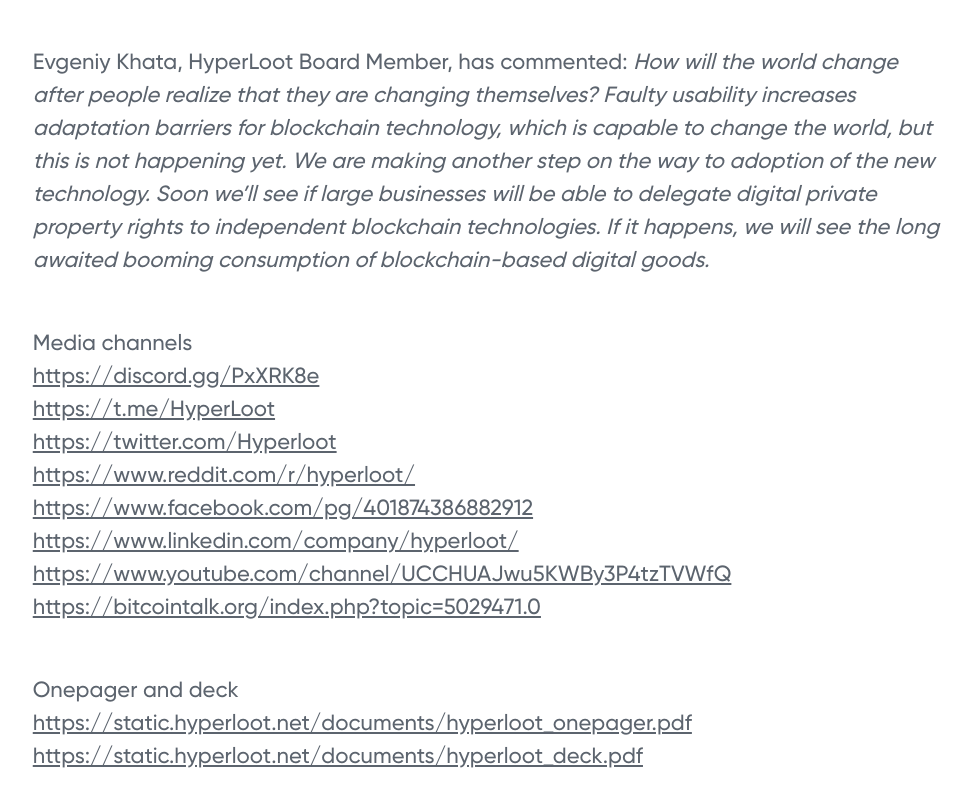
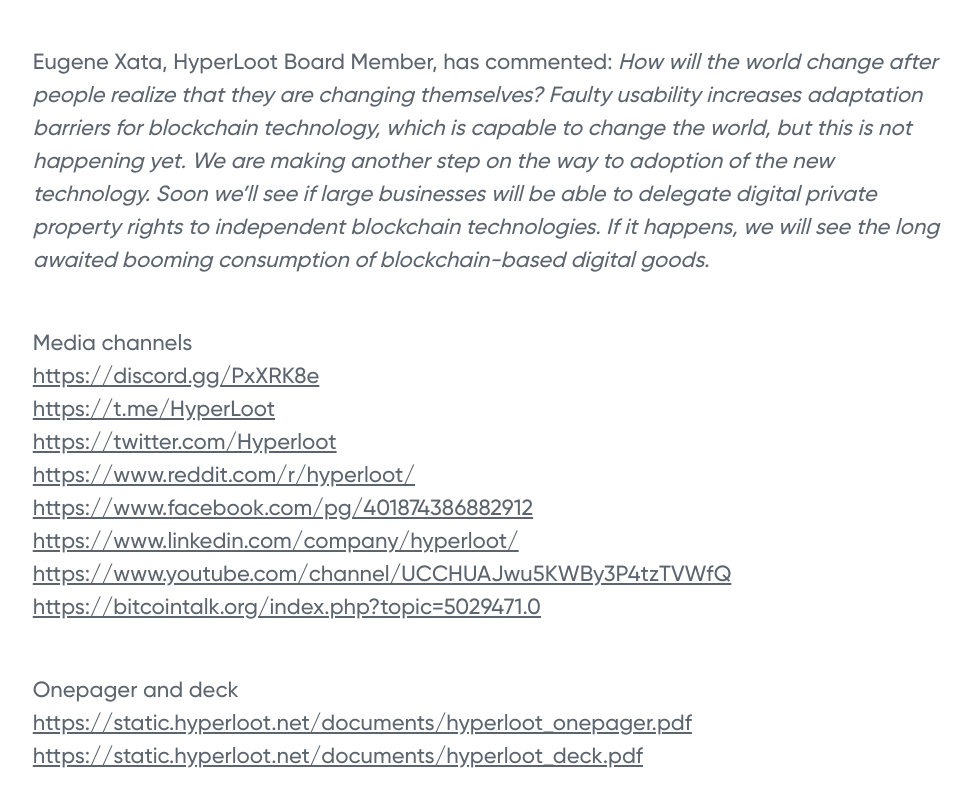
Before and after one commit to hyperloot/hyperloot.net, a plain HTML site: page posts/22-the-new-crypto-wallet_HLT-and-POA/index.html in a window 1280 px wide. Shown: the part 2139-2946 px from the top of the page, without its empty margins (200-1177 px from the left). Drawn offline with nearby package versions, Linux system fonts and the light colour scheme.

Commit message:
Deploy hyperloot/hyperloot.net to github.com/hyperloot/hyperloot.net.git:gh-pages

```diff
--- a/posts/22-the-new-crypto-wallet_HLT-and-POA/index.html
+++ b/posts/22-the-new-crypto-wallet_HLT-and-POA/index.html
@@ -110,7 +110,7 @@
 <p>Previously, lack of visualization hindered blockchain adoption in exchange of virtual goods. Thanks to HyperLoot Wallet, users can now see details of their items - from picture to metadata — when trading them, with no need to send long strings of code to each other. </p>
 <p>As Igor Barinov, tech lead of POA Network said, <em>POA’s dApps and overall design makes it incredibly suitable for the goals of making in-game items transactions successfully go mainstream. While HyperLoot has a goal of mass adoption among gamers, making our work in terms of UX layer a useful addition to the overall POA Network ecosystem. By working together we are sure to achieve a greater level of usability resulting in more partners and customers flocking to blockchain gaming applications!</em></p>
 <p>The partnership was pre-defined by both design requirements and corporate DNAs of HyperLoot and POA Network. BlockScout, POA Network&#39;s solution, is the first, most up-to-date framework block explorer tool. Firstly, like other products of POA Network, it is an open source solution, readily available to the community of blockchain developers: they can connect to it and build the future of blockchain gaming on top of it. It aligns with HyperLoot goals: true ownership of in-game items and worldwide adoption of cryptocurrencies among gamers. Secondly, BlockScout supports ERC-20 and ERC-721 tokens. HyperLoot main token, HLT, is an ERC-20 token, and HTLM master tokens are based on ERC-721 interface.</p>
-<p>Evgeniy Khata, HyperLoot Board Member, has commented: <em>How will the world change after people realize that they are changing themselves? Faulty usability increases adaptation barriers for blockchain technology, which is capable to change the world, but this is not happening yet. We are making another step on the way to adoption of the new technology. Soon we’ll see if large businesses will be able to delegate digital private property rights to independent blockchain technologies. If it happens, we will see the long awaited booming consumption of blockchain-based digital goods.</em></p>
+<p>Eugene Xata, HyperLoot Board Member, has commented: <em>How will the world change after people realize that they are changing themselves? Faulty usability increases adaptation barriers for blockchain technology, which is capable to change the world, but this is not happening yet. We are making another step on the way to adoption of the new technology. Soon we’ll see if large businesses will be able to delegate digital private property rights to independent blockchain technologies. If it happens, we will see the long awaited booming consumption of blockchain-based digital goods.</em></p>
 <p>Media channels</br>
 <a href="https://discord.gg/PxXRK8e">https://discord.gg/PxXRK8e</a></br>
 <a href="https://t.me/HyperLoot">https://t.me/HyperLoot</a></br>
```
Also changed, not shown: 1 other file.
